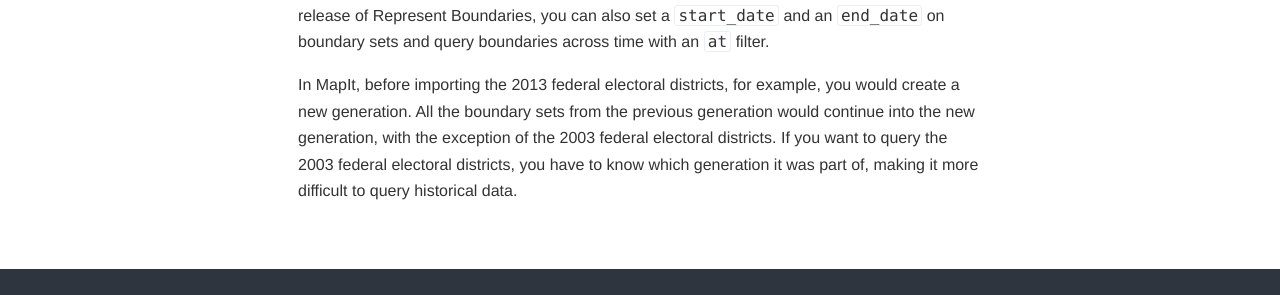
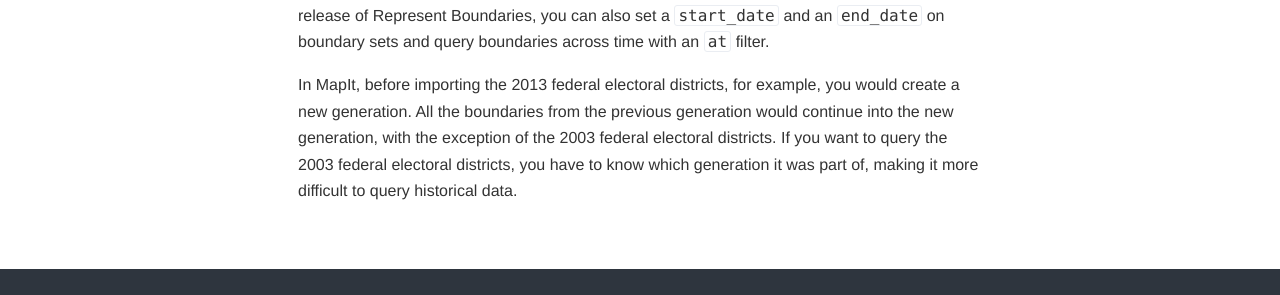
Before and after one commit to opennorth/represent-boundaries-docs, a Jekyll site: the page built from docs/why/index.md, in a window 1280 px wide. Shown: the part 1333-1628 px from the top of the page. Built offline with Jekyll 4.4.1, drawn with Linux system fonts in a browser that asks for light colours; Markdown is read by kramdown in place of the engine named in the settings.

Commit message:
correct typo

```diff
--- a/docs/why/index.md
+++ b/docs/why/index.md
@@ -22,4 +22,4 @@
 
 Each component handles changes over time differently. In Represent Boundaries, a common, simple pattern namespaces boundary sets with a year: for example, `federal-electoral-districts-2003` versus `federal-electoral-districts-2013`. In the next major release of Represent Boundaries, you can also set a `start_date` and an `end_date` on boundary sets and query boundaries across time with an `at` filter.
 
-In MapIt, before importing the 2013 federal electoral districts, for example, you would create a new generation. All the boundary sets from the previous generation would continue into the new generation, with the exception of the 2003 federal electoral districts. If you want to query the 2003 federal electoral districts, you have to know which generation it was part of, making it more difficult to query historical data.
+In MapIt, before importing the 2013 federal electoral districts, for example, you would create a new generation. All the boundaries from the previous generation would continue into the new generation, with the exception of the 2003 federal electoral districts. If you want to query the 2003 federal electoral districts, you have to know which generation it was part of, making it more difficult to query historical data.
```
